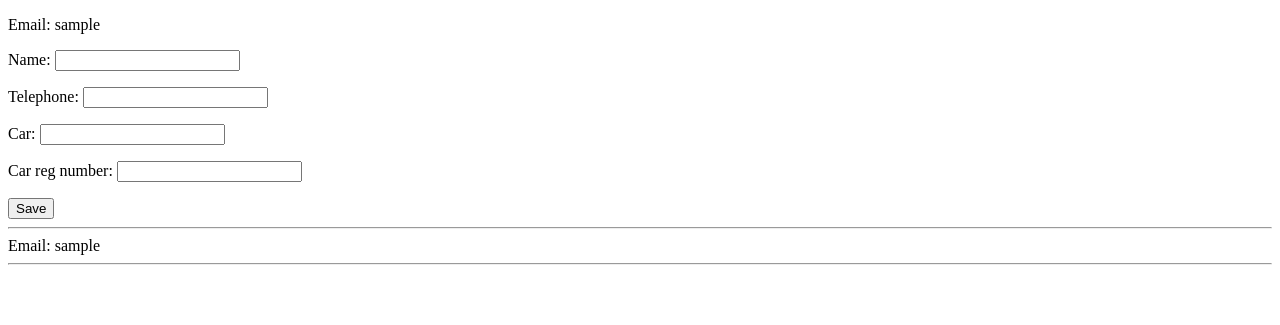
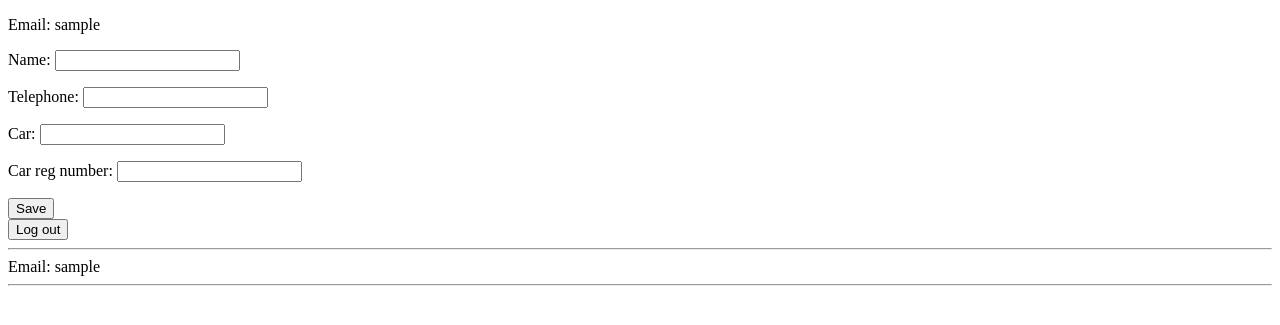
Before and after one commit to iozheg/schedule, a Django app: template carwash/template/client_profile.html in a window 1280 px wide. Shown: the top 325 px of the page. Run offline with Django 3.2, Linux system fonts and the light colour scheme; the template is opened without the code that fills it: values that come from a table or form of the project are taken from there, others are empty; the visitor is signed in with stand-in values (Sample User, id 1).

Commit message:
added log out button

```diff
--- a/carwash/template/client_profile.html
+++ b/carwash/template/client_profile.html
@@ -47,6 +47,10 @@
             {{form.as_p}}
             <button type=submit>Save</button>
         </form>
+        <form method='POST' action='/logout/'>
+            {% csrf_token %}
+            <button type=submit>Log out</button>
+        </form>
     </div>
     {% include 'current_user.html' %}
 </body>
```
